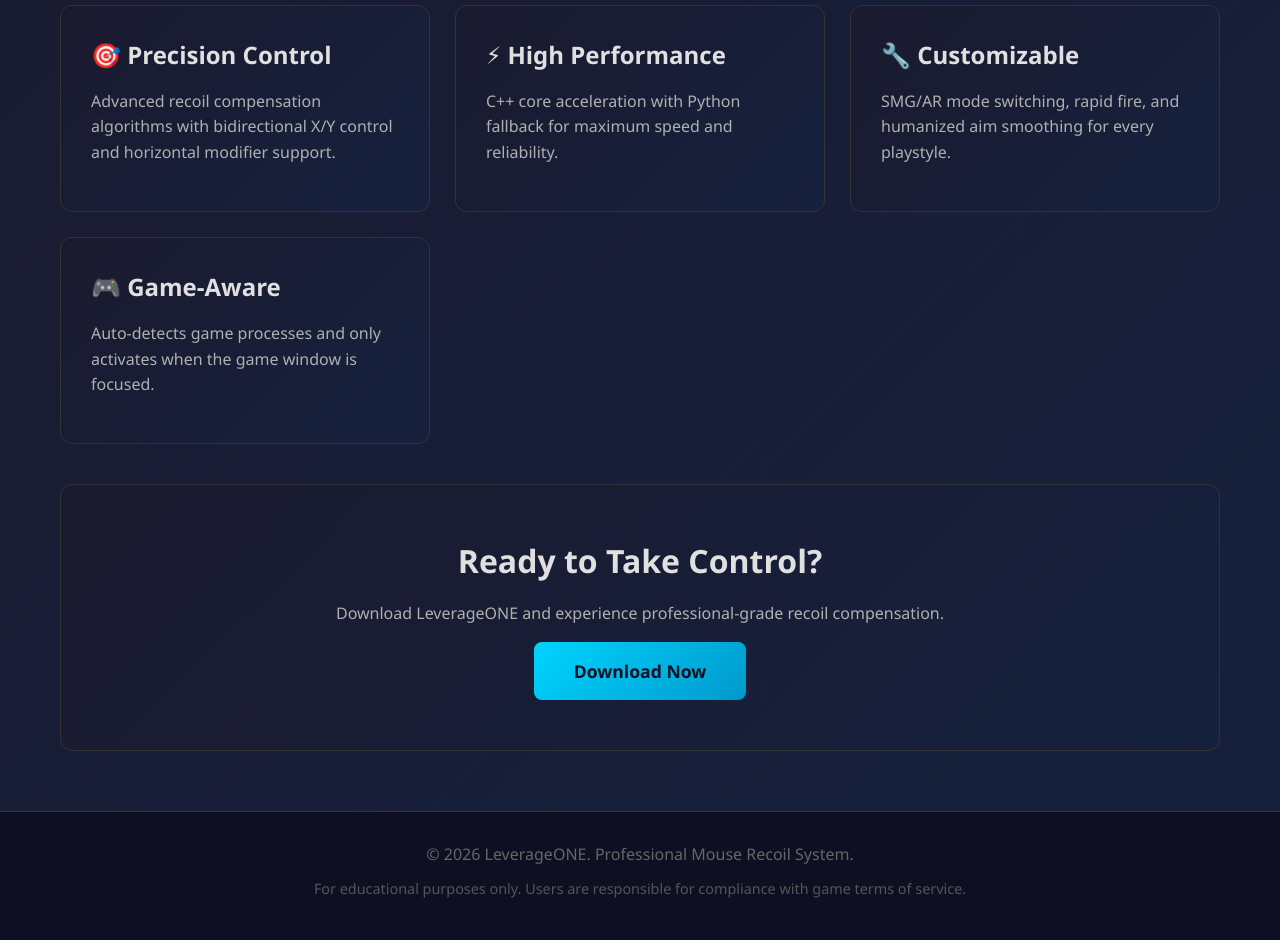
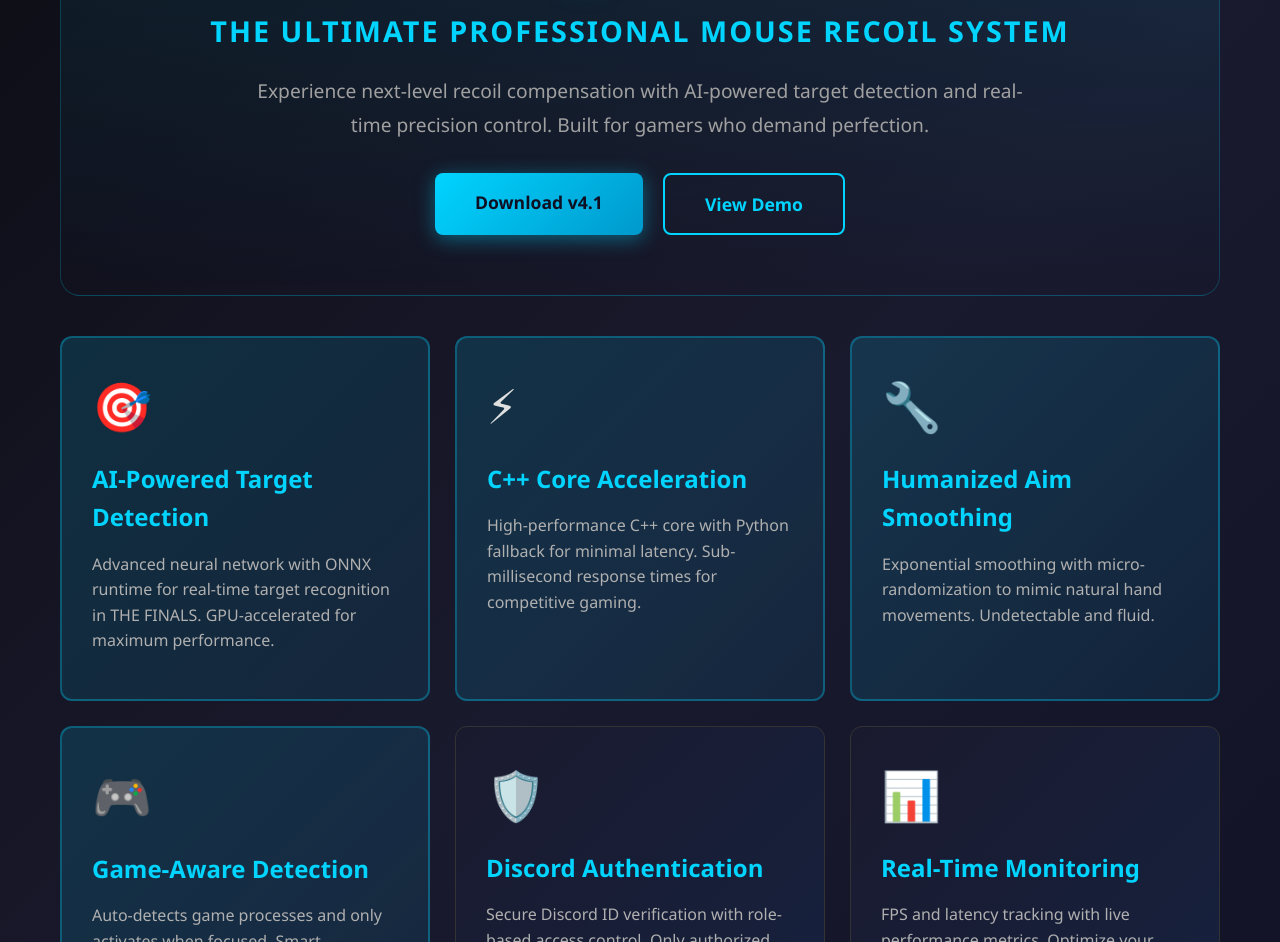
Before and after one commit to LilToreyFTW/LEVERAGEONE_WEBSITE, a plain HTML site: page index.html in a window 1280 px wide. Shown: the part 485-1427 px from the top of the page. Drawn offline with Linux system fonts and the light colour scheme.

Commit message:
Update Home page with sleek new v4.1 design

```diff
--- a/index.html
+++ b/index.html
@@ -26,32 +26,58 @@
 
     <main class="container">
         <div id="home" class="tab-content active">
-            <h2>Welcome to LeverageONE</h2>
-            <p>LeverageONE is a professional mouse recoil compensation system designed for gaming applications. Built with high-performance C++ core acceleration and a modern Python GUI, it delivers precise recoil control with minimal latency.</p>
-
-            <div class="features-grid">
-                <div class="feature-card">
-                    <h3>🎯 Precision Control</h3>
-                    <p>Advanced recoil compensation algorithms with bidirectional X/Y control and horizontal modifier support.</p>
-                </div>
-                <div class="feature-card">
-                    <h3>⚡ High Performance</h3>
-                    <p>C++ core acceleration with Python fallback for maximum speed and reliability.</p>
-                </div>
-                <div class="feature-card">
-                    <h3>🔧 Customizable</h3>
-                    <p>SMG/AR mode switching, rapid fire, and humanized aim smoothing for every playstyle.</p>
-                </div>
-                <div class="feature-card">
-                    <h3>🎮 Game-Aware</h3>
-                    <p>Auto-detects game processes and only activates when the game window is focused.</p>
+            <div class="hero-section">
+                <h1>LeverageONE v4.1</h1>
+                <p class="hero-tagline">The Ultimate Professional Mouse Recoil System</p>
+                <p class="hero-description">Experience next-level recoil compensation with AI-powered target detection and real-time precision control. Built for gamers who demand perfection.</p>
+                <div class="hero-buttons">
+                    <a href="#download" class="btn primary hero-btn">Download v4.1</a>
+                    <a href="#demo" class="btn secondary hero-btn">View Demo</a>
                 </div>
             </div>
 
-            <div class="cta-section">
-                <h3>Ready to Take Control?</h3>
-                <p>Download LeverageONE and experience professional-grade recoil compensation.</p>
-                <a href="#download" class="btn primary">Download Now</a>
+            <div class="features-grid">
+                <div class="feature-card premium">
+                    <div class="feature-icon">🎯</div>
+                    <h3>AI-Powered Target Detection</h3>
+                    <p>Advanced neural network with ONNX runtime for real-time target recognition in THE FINALS. GPU-accelerated for maximum performance.</p>
+                </div>
+                <div class="feature-card premium">
+                    <div class="feature-icon">⚡</div>
+                    <h3>C++ Core Acceleration</h3>
+                    <p>High-performance C++ core with Python fallback for minimal latency. Sub-millisecond response times for competitive gaming.</p>
+                </div>
+                <div class="feature-card premium">
+                    <div class="feature-icon">🔧</div>
+                    <h3>Humanized Aim Smoothing</h3>
+                    <p>Exponential smoothing with micro-randomization to mimic natural hand movements. Undetectable and fluid.</p>
+                </div>
+                <div class="feature-card premium">
+                    <div class="feature-icon">🎮</div>
+                    <h3>Game-Aware Detection</h3>
+                    <p>Auto-detects game processes and only activates when focused. Smart disconnect when game closes.</p>
+                </div>
+                <div class="feature-card">
+                    <div class="feature-icon">🛡️</div>
+                    <h3>Discord Authentication</h3>
+                    <p>Secure Discord ID verification with role-based access control. Only authorized users can access the software.</p>
+                </div>
+                <div class="feature-card">
+                    <div class="feature-icon">📊</div>
+                    <h3>Real-Time Monitoring</h3>
+                    <p>FPS and latency tracking with live performance metrics. Optimize your settings for maximum efficiency.</p>
+                </div>
+            </div>
+
+            <div class="update-banner">
+                <h3>🚀 What's New in v4.1</h3>
+                <ul class="update-list">
+                    <li><strong>Discord ID Verification</strong> - Secure authentication system prevents unauthorized access</li>
+                    <li><strong>Enhanced AI Detection</strong> - Improved neural network for better target recognition</li>
+                    <li><strong>Humanized Smoothing</strong> - New exponential smoothing algorithm for natural movements</li>
+                    <li><strong>Game Process Detection</strong> - Auto-detects THE FINALS and only activates when focused</li>
+                    <li><strong>Bug Fixes</strong> - Resolved Python 3.14 compatibility issues</li>
+                </ul>
             </div>
         </div>
 
--- a/styles.css
+++ b/styles.css
@@ -7,7 +7,7 @@
 
 body {
     font-family: 'Segoe UI', Tahoma, Geneva, Verdana, sans-serif;
-    background: linear-gradient(135deg, #1a1a2e 0%, #16213e 100%);
+    background: linear-gradient(135deg, #0a0a0f 0%, #1a1a2e 50%, #0f0f23 100%);
     color: #e0e0e0;
     line-height: 1.6;
     min-height: 100vh;
@@ -17,6 +17,83 @@
     max-width: 1200px;
     margin: 0 auto;
     padding: 0 20px;
+}
+
+/* Hero Section */
+.hero-section {
+    text-align: center;
+    padding: 60px 20px;
+    background: linear-gradient(180deg, rgba(0, 212, 255, 0.1) 0%, transparent 100%);
+    border-radius: 20px;
+    margin-bottom: 40px;
+    border: 1px solid rgba(0, 212, 255, 0.2);
+}
+
+.hero-section h1 {
+    font-size: 4rem;
+    font-weight: 800;
+    background: linear-gradient(90deg, #00d4ff, #00ff88);
+    -webkit-background-clip: text;
+    -webkit-text-fill-color: transparent;
+    background-clip: text;
+    margin-bottom: 15px;
+    text-shadow: 0 0 30px rgba(0, 212, 255, 0.5);
+}
+
+.hero-tagline {
+    font-size: 1.8rem;
+    color: #00d4ff;
+    margin-bottom: 20px;
+    font-weight: 600;
+    letter-spacing: 2px;
+    text-transform: uppercase;
+}
+
+.hero-description {
+    font-size: 1.2rem;
+    color: #a0a0a0;
+    max-width: 800px;
+    margin: 0 auto 30px;
+    line-height: 1.8;
+}
+
+.hero-buttons {
+    display: flex;
+    gap: 20px;
+    justify-content: center;
+    margin-top: 30px;
+}
+
+.hero-btn {
+    padding: 15px 40px;
+    font-size: 1.1rem;
+    border-radius: 50px;
+    font-weight: 600;
+    text-decoration: none;
+    transition: all 0.3s ease;
+    border: 2px solid transparent;
+}
+
+.hero-btn.primary {
+    background: linear-gradient(135deg, #00d4ff, #0099cc);
+    color: #0a0a0f;
+    box-shadow: 0 4px 20px rgba(0, 212, 255, 0.4);
+}
+
+.hero-btn.primary:hover {
+    transform: translateY(-2px);
+    box-shadow: 0 6px 30px rgba(0, 212, 255, 0.6);
+}
+
+.hero-btn.secondary {
+    background: transparent;
+    color: #00d4ff;
+    border: 2px solid #00d4ff;
+}
+
+.hero-btn.secondary:hover {
+    background: rgba(0, 212, 255, 0.1);
+    transform: translateY(-2px);
 }
 
 /* Header */
@@ -148,15 +225,68 @@
     transition: all 0.3s ease;
 }
 
+.feature-card.premium {
+    background: linear-gradient(135deg, rgba(0, 212, 255, 0.15) 0%, rgba(0, 153, 204, 0.1) 100%);
+    border: 2px solid rgba(0, 212, 255, 0.3);
+}
+
+.feature-card.premium:hover {
+    transform: translateY(-5px);
+    border-color: #00d4ff;
+    box-shadow: 0 10px 30px rgba(0, 212, 255, 0.4);
+}
+
 .feature-card:hover {
     transform: translateY(-5px);
     border-color: #00d4ff;
     box-shadow: 0 10px 30px rgba(0, 212, 255, 0.2);
 }
 
+.feature-icon {
+    font-size: 3rem;
+    margin-bottom: 15px;
+    display: block;
+}
+
 .feature-card h3 {
     font-size: 1.5rem;
     margin-bottom: 15px;
+    color: #00d4ff;
+}
+
+/* Update Banner */
+.update-banner {
+    background: linear-gradient(135deg, rgba(0, 212, 255, 0.1) 0%, rgba(0, 255, 136, 0.1) 100%);
+    border: 2px solid rgba(0, 212, 255, 0.3);
+    border-radius: 15px;
+    padding: 30px;
+    margin: 40px 0;
+}
+
+.update-banner h3 {
+    color: #00ff88;
+    margin-bottom: 20px;
+    font-size: 1.8rem;
+}
+
+.update-list {
+    list-style: none;
+    padding: 0;
+}
+
+.update-list li {
+    padding: 12px 0;
+    border-bottom: 1px solid rgba(0, 212, 255, 0.2);
+    font-size: 1.1rem;
+    line-height: 1.6;
+}
+
+.update-list li:last-child {
+    border-bottom: none;
+}
+
+.update-list strong {
+    color: #00d4ff;
 }
 
 /* CTA Section */
```
